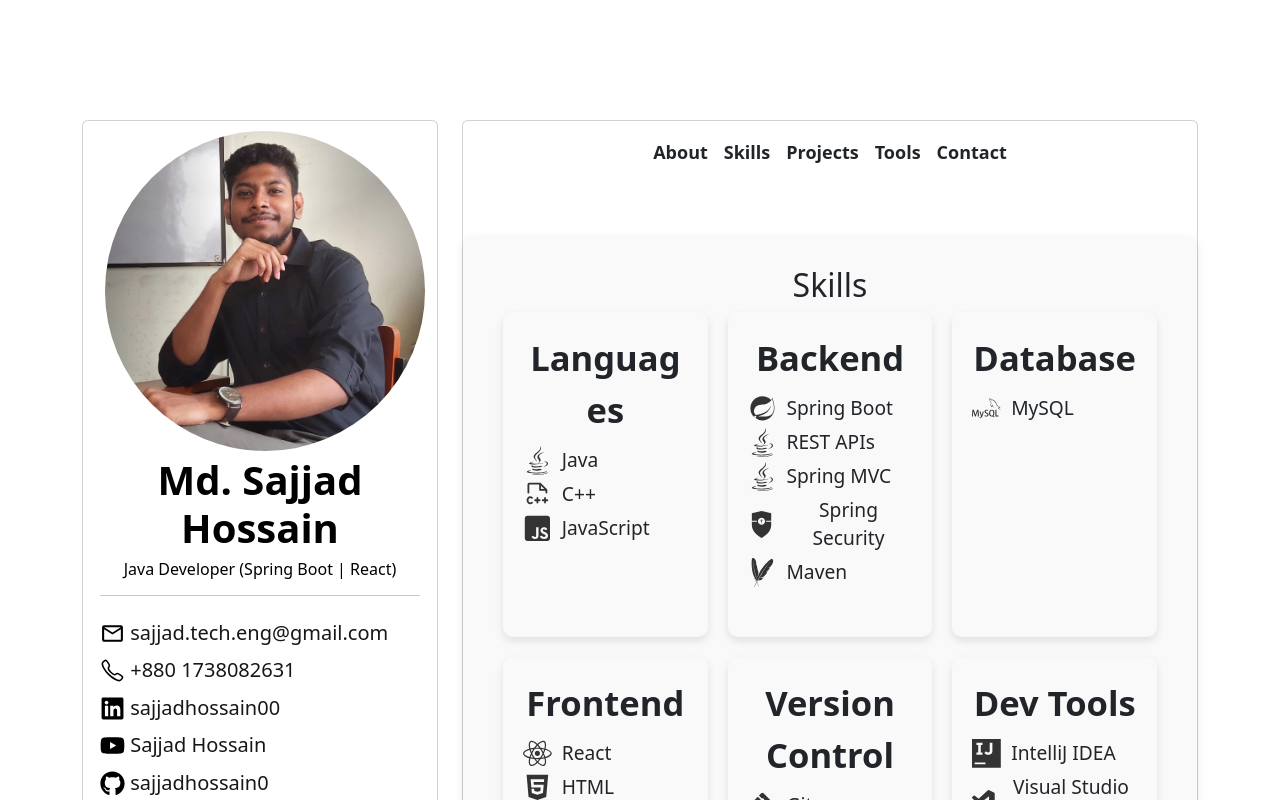
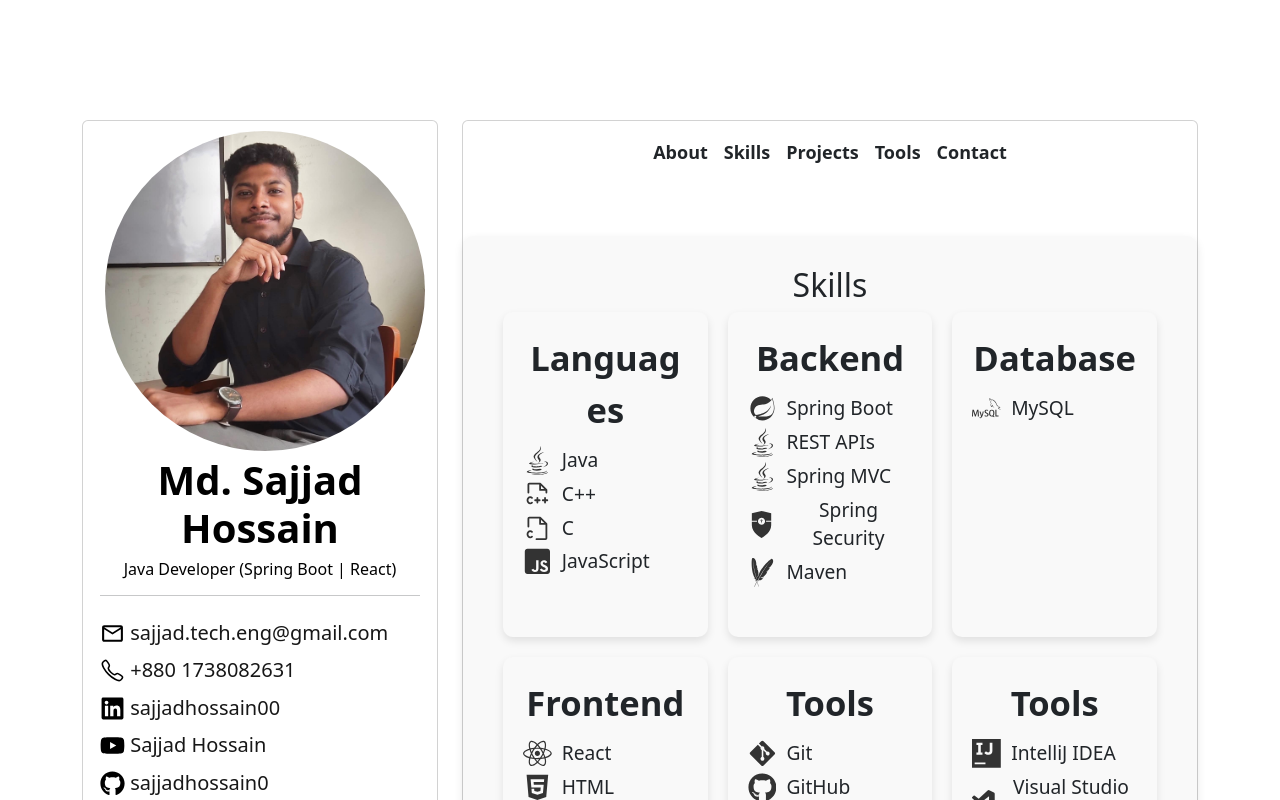
Before and after one commit to SajjadHossain0/portfolio, a React (Create React App) app: page / in a window 1280 px wide. Both pictures are taken after a click on the link "Skills". Shown: the top 800 px of the page. Built offline with nearby package versions, Linux system fonts and the light colour scheme.

Commit message:
feat(design): added new skill

```diff
--- a/src/components/PortfolioSkills.js
+++ b/src/components/PortfolioSkills.js
@@ -1,12 +1,12 @@
 import React from "react";
 import {FaJava, FaJsSquare, FaReact, FaGitAlt, FaGithub, FaHtml5, FaCss3, FaBootstrap} from "react-icons/fa";
-import {PiFileCpp} from "react-icons/pi";
+import {PiFileC, PiFileCpp} from "react-icons/pi";
 import {
     SiIntellijidea,
     SiVisualstudiocode,
     SiPostman,
     SiSpringsecurity,
-    SiApachemaven, SiSpring, SiJetbrains, SiMysql
+    SiApachemaven, SiSpring, SiJetbrains, SiMysql, SiDocker
 } from "react-icons/si";
 import "./PortfolioSkills.css";
 import {BiLogoSpringBoot} from "react-icons/bi";
@@ -30,6 +30,10 @@ export default function PortfolioSkills() {
                         <div className="skill-item">
                             <PiFileCpp className="skill-icon"/>
                             <span>C++</span>
+                        </div>
+                        <div className="skill-item">
+                            <PiFileC className="skill-icon"/>
+                            <span>C</span>
                         </div>
                         <div className="skill-item">
                             <FaJsSquare className="skill-icon"/>
@@ -110,7 +114,7 @@ export default function PortfolioSkills() {
                 <div className="skill">
                     {/* Version Control Section */}
                     <div className="skill-section">
-                        <strong className="skill-title">Version Control</strong>
+                        <strong className="skill-title">Tools</strong>
                         <div className="skill-item">
                             <FaGitAlt className="skill-icon"/>
                             <span>Git</span>
@@ -119,13 +123,21 @@ export default function PortfolioSkills() {
                             <FaGithub className="skill-icon"/>
                             <span>GitHub</span>
                         </div>
+                        <div className="skill-item">
+                            <SiPostman className="skill-icon"/>
+                            <span>Postman</span>
+                        </div>
+                        <div className="skill-item">
+                            <SiDocker className="skill-icon"/>
+                            <span>Docker</span>
+                        </div>
                     </div>
                 </div>
 
                 <div className="skill">
                     {/* Dev Tools Section */}
                     <div className="skill-section">
-                        <strong className="skill-title">Dev Tools</strong>
+                    <strong className="skill-title">Tools</strong>
                         <div className="skill-item">
                             <SiIntellijidea className="skill-icon"/>
                             <span>IntelliJ IDEA</span>
@@ -138,10 +150,6 @@ export default function PortfolioSkills() {
                             <SiJetbrains className="skill-icon"/>
                             <span>Webstrom</span>
                         </div>
-                        <div className="skill-item">
-                            <SiPostman className="skill-icon"/>
-                            <span>Postman</span>
-                        </div>
                     </div>
                 </div>
 
```
